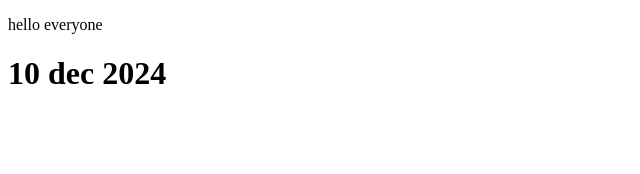
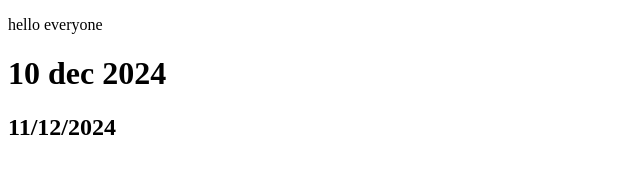
Before and after one commit to Prithvi-Bytes/css-demo, a plain HTML site: page index.html in a window 1280 px wide. Shown: the whole page, without its empty margins (0-640 px from the left). Drawn offline with Linux system fonts and the light colour scheme.

Commit message:
initial commit

```diff
--- a/index.html
+++ b/index.html
@@ -10,6 +10,7 @@
 
     <p>hello everyone</p>
 <h1>10 dec 2024</h1>
+<h2>11/12/2024</h2>
 <div class="div1">
 
 </div>
```
